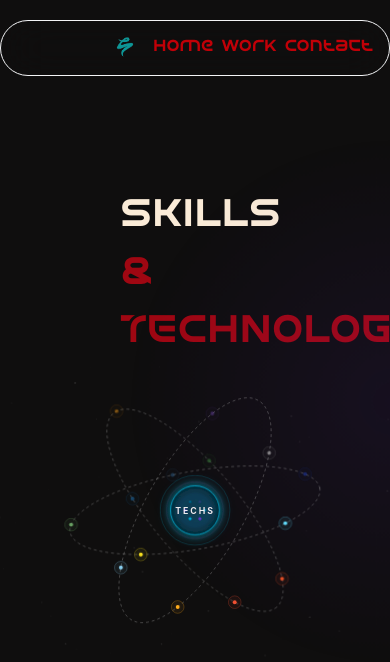
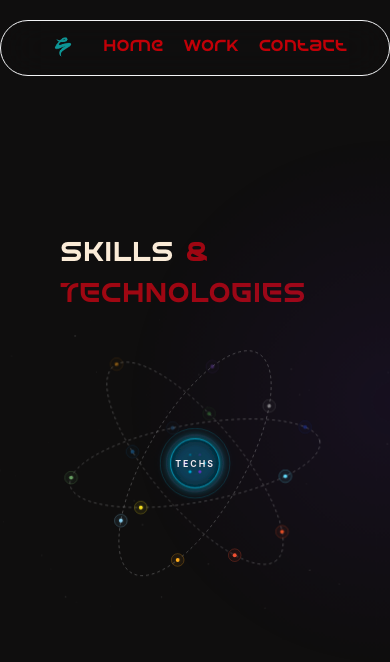
Before and after one commit to Satpal2004/Portfolio, a React (Vite) app: page /Skills in a window 390 px wide. Shown: the top 662 px of the page. Built offline with nearby package versions, Linux system fonts and the light colour scheme.

Commit message:
fixes navbar layout issues

```diff
--- a/src/components/NavBar.jsx
+++ b/src/components/NavBar.jsx
@@ -32,8 +32,8 @@ const NavBar = () => {
   return (
     <div className='w-full h-auto fixed top-5 translate-[-50%, 50%] z-50'>
       <style>{navstyle}</style>
-      <div className='navigationbar bg-white-200 bg-clip-padding backdrop-filter backdrop-blur-xl bg-opacity-10 border border-gray-100 xl:max-w-100 h-14 flex justify-center items-center rounded-4xl m-auto'>
-        <div className="flex items-center justify-between md:w-75 w-45 gap-2">
+      <div className='navigationbar bg-white-200 bg-clip-padding backdrop-filter backdrop-blur-xl bg-opacity-10 border border-gray-100 max-w-100 h-14 flex justify-center items-center rounded-4xl m-auto'>
+        <div className="flex items-center justify-between h-full gap-5">
           <img className='w-10 h-auto' src={logo} loading="lazy" alt="logo" />
           {/* <Herobuttons /> */}
           <Link className='nav-links text-red-700!' to='/'>home</Link>
--- a/src/components/Skills.jsx
+++ b/src/components/Skills.jsx
@@ -90,7 +90,6 @@ const skillsCss = `
    Heading
    ────────────────────────────────────────── */
 .atom-skills-heading {
-  padding: 2px 120px;
   width: 100%;
   height: auto;
   text-transform: uppercase;
@@ -310,9 +309,6 @@ const skillsCss = `
    Responsive
    ────────────────────────────────────────── */
 @media (max-width: 768px) {
-  .atom-skills-heading {
-    font-size: 1.8rem;
-  }
 
   .skill-detail-card {
     padding: 10px 18px;
@@ -326,12 +322,6 @@ const skillsCss = `
 
   .skill-detail-icon {
     font-size: 22px;
-  }
-}
-
-@media (max-width: 480px) {
-  .atom-skills-heading {
-    font-size: 1.4rem;
   }
 }
 `
@@ -598,8 +588,8 @@ export default function AtomSkills() {
     <>
       <style>{skillsCss}</style>
       <section ref={panelRef} className="atom-skills-section flex justify-center items-center flex-col">
-        <div className="atom-skills-heading">
-          <span className="text-[#FAEBD7] uppercase lg:text-[3.2rem] md:text-[3rem] sm:text-[2.8rem] text-[2.4rem]">Skills</span><span className=' text-red-800 lg:text-[3.2rem] md:text-[3rem] sm:text-[2.8rem] text-[2.4rem]'> & Technologies</span>
+        <div className="atom-skills-heading lg:px-30 md:px-25 sm:px-22 px-15 lg:text-[3.1rem] md:text-[2.8rem] sm:text-[2.3rem] text-[1.7rem]">
+          <span className="text-[#FAEBD7] uppercase ">Skills</span><span className='text-red-800'> & Technologies</span>
         </div>
         <div className="atom-skills-container">
 
```
